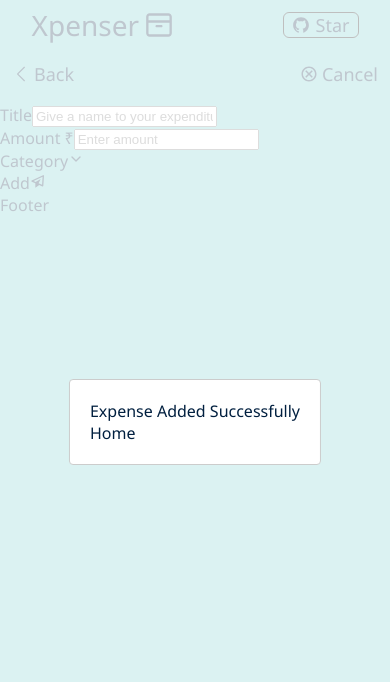
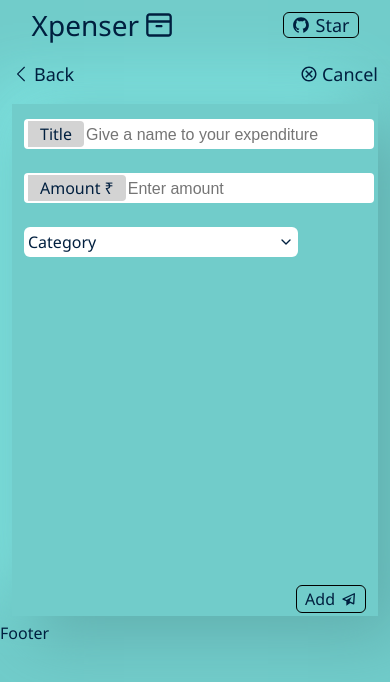
Before and after one commit to SAIKUMAR124/expense-tracker, a React (Create React App) app: page /add-expense in a window 390 px wide. Shown: the top 682 px of the page. Built offline with nearby package versions, Linux system fonts and the light colour scheme.

Commit message:
Added form styles

```diff
--- a/src/components/add-form/AddForm.css
+++ b/src/components/add-form/AddForm.css
@@ -0,0 +1,111 @@
+.add-form {
+  background: #71ccca;
+  box-shadow: 20px 20px 60px #60adac, -20px -20px 60px #82ebe8;
+  margin: 6px 12px;
+  display: flex;
+  flex-direction: column;
+  flex: 1;
+  min-height: 60vh;
+  padding: 3px 12px;
+}
+
+.form-item{
+    margin: 12px 0px;
+    width: 70%;
+    padding: 4px;
+    border-radius: 4px;
+    background-color: white;
+}
+
+.form-item label{
+    background-color: lightgray;
+    padding: 2px 12px;
+    border-radius: 0px 4px 4px 0px;
+}
+
+.form-item input{
+    font-size: 16px;
+    border: none;
+    outline: none;
+    width: 70%;
+}
+
+.category-container-parent{
+    display: flex;
+    flex-direction: column;
+    flex: 1;
+}
+
+.category{
+    position: relative;
+    width: 40%;
+}
+
+.category-dropdown{
+    display: flex;
+    justify-content: space-between;
+    background-color: white;
+    margin: 12px 0px;
+    border-radius: 6px;
+    padding: 4px;
+}
+
+.category-dropdown i{
+    display: flex;
+    align-items: center;
+}
+
+.category-container{
+    display: flex;
+    position: absolute;
+    width: 100%;
+    flex-direction: column;
+}
+
+.category-item{
+    width: 98%;
+    display: flex;
+    justify-content: space-between;
+    padding: 8px 0;
+    cursor: pointer;
+    background-color: white;
+}
+
+.cat-icons{
+    font-size: 30px;
+    margin-right: 20px;
+}
+
+.form-add-button{
+    display: flex;
+    justify-content: flex-end;
+}
+
+.form-add-button div{
+    display: flex;
+    border: 1px solid black;
+    padding: 2px 8px;
+    border-radius: 6px;
+    cursor: pointer;
+}
+
+.form-add-button div i {
+    display: flex;
+    align-items: center;
+    margin-left: 6px;
+}
+
+@media only screen and (max-width: 1024px){
+    .form-item{
+        width: 100%;
+    }
+    .form-item input{
+        width: 70%;
+    }
+    .amount-input{
+        width: 50% !important;
+    }
+    .category{
+        width: 80%;
+    }
+}
--- a/src/components/add-form/index.js
+++ b/src/components/add-form/index.js
@@ -15,6 +15,7 @@
   const [title, setTitle] = useState("");
   const [amount, setAmount] = useState("");
   const [category, setCategory] = useState();
+  const [modalOpen, setModalOpen] = useState(false);
 
   const dispatch = useDispatch();
 
@@ -49,6 +50,7 @@
       createdAt: new Date(),
     };
     dispatch(addExpense(data));
+    setModalOpen(true);
   };
 
   return (
@@ -60,7 +62,7 @@
         newestOnTop={false}
         closeOnClick
       />
-      <SuccessModal/>
+      <SuccessModal modalOpen={modalOpen} setModalOpen={setModalOpen} />
       <div className="form-item">
         <label>Title</label>
         <input
@@ -102,7 +104,7 @@
                     onClick={() => handleCategory(category)}
                   >
                     <label>{category.title}</label>
-                    <div>{category.icon}</div>
+                    <div className='cat-icons'>{category.icon}</div>
                   </div>
                 ))}
               </div>
--- a/src/components/add-form/success-modal.css
+++ b/src/components/add-form/success-modal.css
@@ -0,0 +1,31 @@
+.modal-inner{
+    display: flex;
+    flex-direction: column;
+    align-items: center;
+}
+
+.added-image{
+    height: 360px;
+    padding: 2rem 0;
+}
+
+.take-home-button{
+    border: 1px solid black;
+    padding: 4px 8px;
+    border-radius: 6px;
+    display: flex;
+    justify-content: center;
+    align-items: center;
+}
+
+.take-home-button i{
+    display: flex;
+    justify-content: center;
+    align-items: center;
+}
+
+@media only screen and (max-width: 1024px){
+    .added-image{
+        height: 240px;
+    }
+}
--- a/src/components/add-form/success-modal.js
+++ b/src/components/add-form/success-modal.js
@@ -1,8 +1,10 @@
 import React from "react";
 import Modal from "react-modal";
-import './success-modal.css'
+import { AiOutlineHome } from "react-icons/ai";
+import "./success-modal.css";
+import { Link } from "react-router-dom";
 
-const SuccessModal = () => {
+const SuccessModal = ({modalOpen, setModalOpen}) => {
   const customStyles = {
     content: {
       top: "50%",
@@ -11,17 +13,32 @@
       bottom: "auto",
       marginRight: "-50%",
       transform: "translate(-50%, -50%)",
+      backgroundColor: "#71ccca",
+      borderRadius: "12px",
     },
   };
 
-  return <Modal isOpen={true} style={customStyles}>
+  return (
+    <Modal isOpen={modalOpen} style={customStyles}>
       <div className="modal-inner">
-          <label>Expense Added Successfully</label>
-          <div>
-              Home
-        </div>
+        <label>Expense Added Successfully</label>
+        <img
+          className="added-image"
+          src="https://media.istockphoto.com/photos/mountain-landscape-picture-id517188688?k=20&m=517188688&s=612x612&w=0&h=i38qBm2P-6V4vZVEaMy_TaTEaoCMkYhvLCysE7yJQ5Q="
+          alt="success"
+        />
+
+        <Link to="/">
+          <div className="take-home-button">
+            <i>
+              <AiOutlineHome />
+            </i>
+            Home
+          </div>
+        </Link>
       </div>
-  </Modal>;
+    </Modal>
+  );
 };
 
 export default SuccessModal;
```
